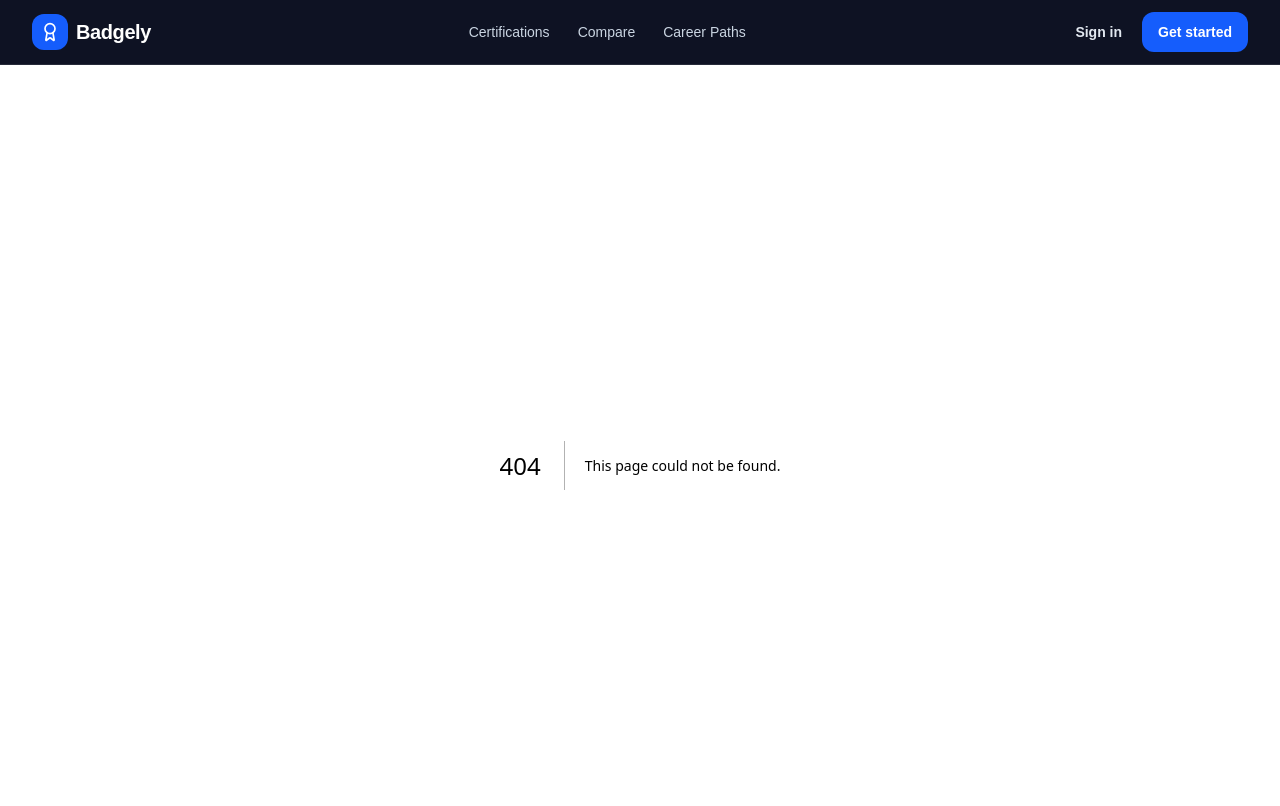
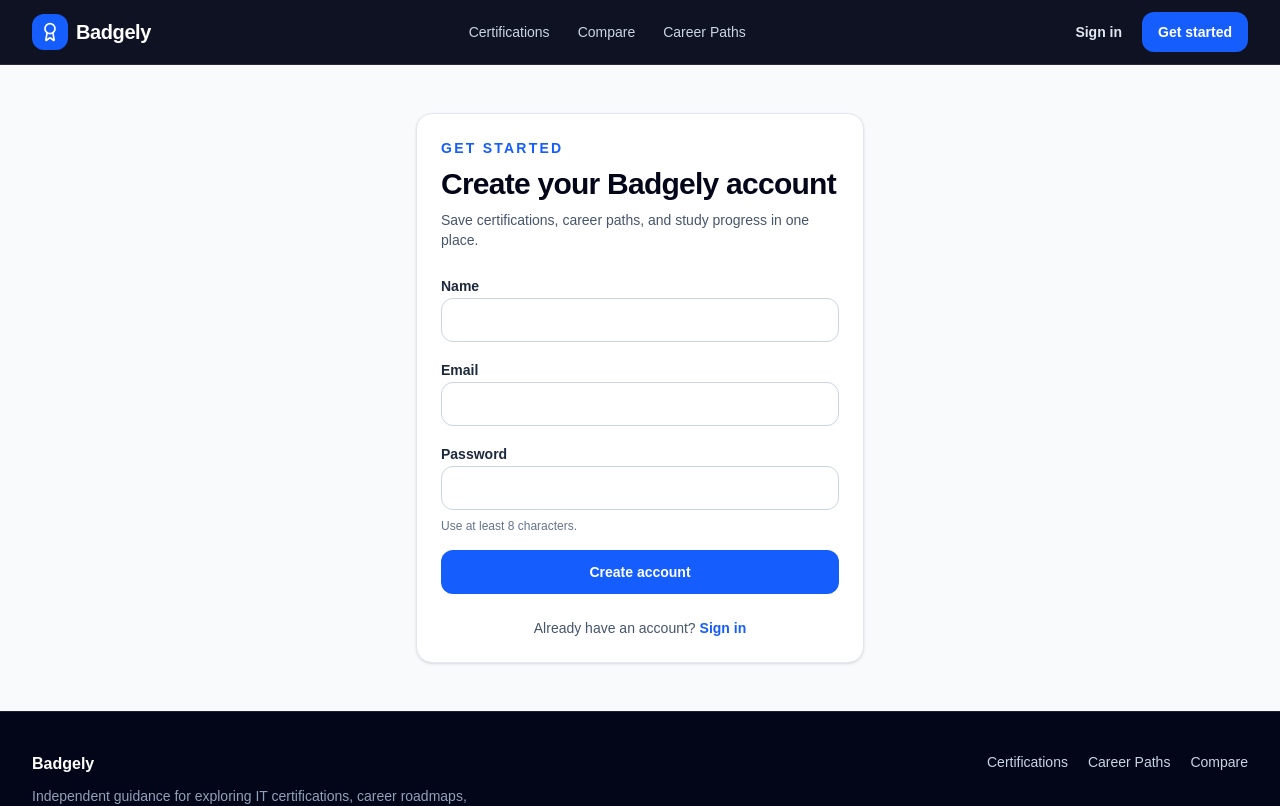
Before and after one commit to nimboxa-maker/badgely, a Next.js app: page /sign-up in a window 1280 px wide. Before the commit this address had no page. Shown: the top 806 px of the page. Built offline with nearby package versions, Linux system fonts and the light colour scheme.

Commit message:
feat: add sign-up page

```diff
--- /dev/null
+++ b/app/sign-up/page.tsx
@@ -0,0 +1,77 @@
+import Link from "next/link";
+import { signUp } from "@/app/auth/actions";
+import { Button } from "@/components/ui/button";
+import { Card } from "@/components/ui/card";
+
+type SignUpPageProps = {
+  searchParams: Promise<{ error?: string }>;
+};
+
+export default async function SignUpPage({ searchParams }: SignUpPageProps) {
+  const params = await searchParams;
+
+  return (
+    <main className="mx-auto flex min-h-[70vh] max-w-7xl items-center justify-center px-4 py-12 sm:px-6 lg:px-8">
+      <Card className="w-full max-w-md">
+        <div className="mb-6 space-y-2">
+          <p className="text-sm font-semibold uppercase tracking-[0.16em] text-blue-600">Get started</p>
+          <h1 className="text-3xl font-bold tracking-tight">Create your Badgely account</h1>
+          <p className="text-sm text-slate-600">Save certifications, career paths, and study progress in one place.</p>
+        </div>
+
+        {params.error ? (
+          <div role="alert" className="mb-5 rounded-xl border border-red-200 bg-red-50 px-4 py-3 text-sm text-red-700">
+            {params.error}
+          </div>
+        ) : null}
+
+        <form action={signUp} className="space-y-4">
+          <div className="space-y-2">
+            <label htmlFor="displayName" className="text-sm font-semibold text-slate-800">Name</label>
+            <input
+              id="displayName"
+              name="displayName"
+              type="text"
+              autoComplete="name"
+              required
+              className="min-h-11 w-full rounded-xl border border-slate-300 px-3 py-2 text-slate-950 outline-none transition focus:border-blue-500 focus:ring-2 focus:ring-blue-100"
+            />
+          </div>
+
+          <div className="space-y-2">
+            <label htmlFor="email" className="text-sm font-semibold text-slate-800">Email</label>
+            <input
+              id="email"
+              name="email"
+              type="email"
+              autoComplete="email"
+              required
+              className="min-h-11 w-full rounded-xl border border-slate-300 px-3 py-2 text-slate-950 outline-none transition focus:border-blue-500 focus:ring-2 focus:ring-blue-100"
+            />
+          </div>
+
+          <div className="space-y-2">
+            <label htmlFor="password" className="text-sm font-semibold text-slate-800">Password</label>
+            <input
+              id="password"
+              name="password"
+              type="password"
+              autoComplete="new-password"
+              minLength={8}
+              required
+              className="min-h-11 w-full rounded-xl border border-slate-300 px-3 py-2 text-slate-950 outline-none transition focus:border-blue-500 focus:ring-2 focus:ring-blue-100"
+            />
+            <p className="text-xs text-slate-500">Use at least 8 characters.</p>
+          </div>
+
+          <Button type="submit" className="w-full">Create account</Button>
+        </form>
+
+        <p className="mt-6 text-center text-sm text-slate-600">
+          Already have an account?{" "}
+          <Link href="/sign-in" className="font-semibold text-blue-600 hover:text-blue-500">Sign in</Link>
+        </p>
+      </Card>
+    </main>
+  );
+}
```
